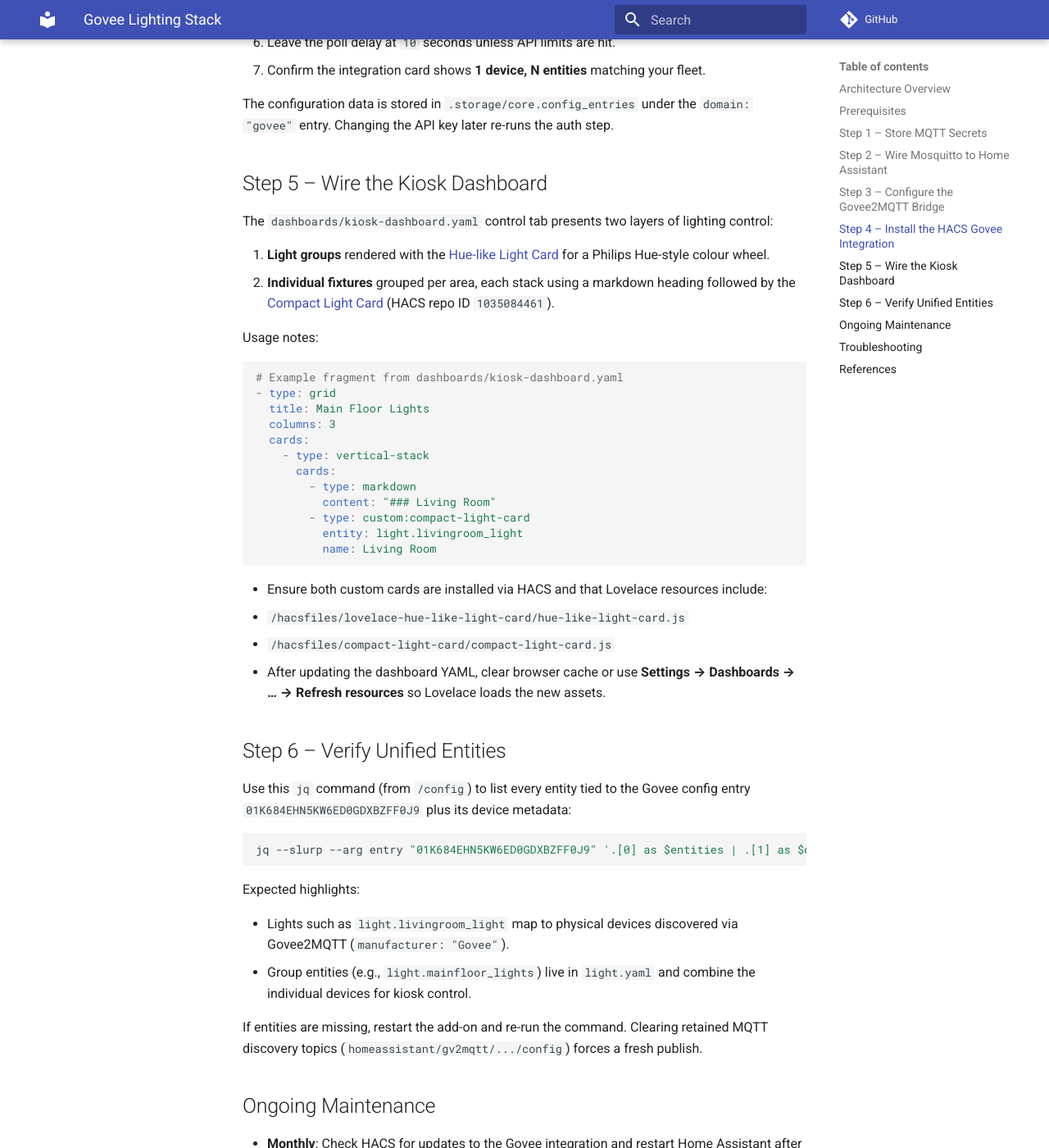
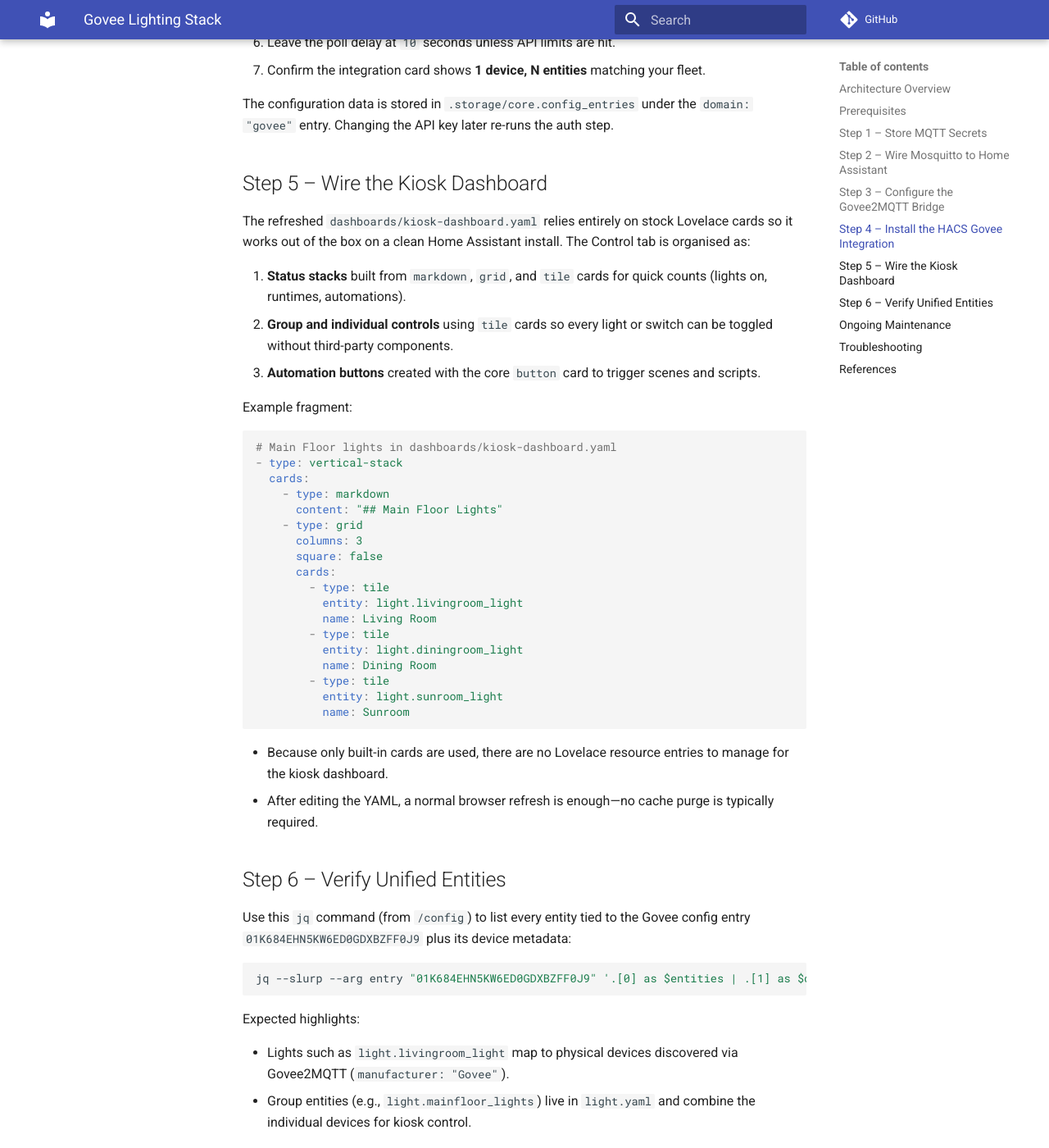
Before and after one commit to dsainz3/gate-hub, an MkDocs documentation site: the page built from docs/how-to/lighting/govee-lighting-stack.md, in a window 1280 px wide and 1400 px high, scrolled down 2618 px. Shown: the whole window at 82% size. Built offline with MkDocs 1.6.1 and Material for MkDocs 9.7.7, drawn with Linux system fonts in a browser that asks for light colours; comment, search, counter and statistics services are not loaded; some of the changed text lies outside the part shown.

Commit message:
rebuilt kiosk with base cards.

````diff
--- a/docs/how-to/lighting/govee-lighting-stack.md
+++ b/docs/how-to/lighting/govee-lighting-stack.md
@@ -115,32 +115,37 @@
 
 ## Step 5 – Wire the Kiosk Dashboard
 
-The `dashboards/kiosk-dashboard.yaml` control tab presents two layers of lighting control:
+The refreshed `dashboards/kiosk-dashboard.yaml` relies entirely on stock Lovelace cards so it works out of the box on a clean Home Assistant install. The Control tab is organised as:
 
-1. **Light groups** rendered with the [Hue-like Light Card](https://github.com/Gh61/lovelace-hue-like-light-card) for a Philips Hue-style colour wheel.
-2. **Individual fixtures** grouped per area, each stack using a markdown heading followed by the [Compact Light Card](http://192.168.0.104:8123/hacs/repository/1035084461) (HACS repo ID `1035084461`).
+1. **Status stacks** built from `markdown`, `grid`, and `tile` cards for quick counts (lights on, runtimes, automations).
+2. **Group and individual controls** using `tile` cards so every light or switch can be toggled without third-party components.
+3. **Automation buttons** created with the core `button` card to trigger scenes and scripts.
 
-Usage notes:
+Example fragment:
 
 ```yaml
-# Example fragment from dashboards/kiosk-dashboard.yaml
-- type: grid
-  title: Main Floor Lights
-  columns: 3
+# Main Floor lights in dashboards/kiosk-dashboard.yaml
+- type: vertical-stack
   cards:
-    - type: vertical-stack
+    - type: markdown
+      content: "## Main Floor Lights"
+    - type: grid
+      columns: 3
+      square: false
       cards:
-        - type: markdown
-          content: "### Living Room"
-        - type: custom:compact-light-card
+        - type: tile
           entity: light.livingroom_light
           name: Living Room
+        - type: tile
+          entity: light.diningroom_light
+          name: Dining Room
+        - type: tile
+          entity: light.sunroom_light
+          name: Sunroom
 ```
 
-- Ensure both custom cards are installed via HACS and that Lovelace resources include:
-  - `/hacsfiles/lovelace-hue-like-light-card/hue-like-light-card.js`
-  - `/hacsfiles/compact-light-card/compact-light-card.js`
-- After updating the dashboard YAML, clear browser cache or use **Settings → Dashboards → … → Refresh resources** so Lovelace loads the new assets.
+- Because only built-in cards are used, there are no Lovelace resource entries to manage for the kiosk dashboard.
+- After editing the YAML, a normal browser refresh is enough—no cache purge is typically required.
 
 ## Step 6 – Verify Unified Entities
 
@@ -167,15 +172,14 @@
 ## Troubleshooting
 
 - **Entities duplicated** – Delete old `light.*` entries tied to legacy integrations, then reload MQTT discovery.
-- **Color controls missing in the UI** – Confirm the Hue-like and Compact cards are installed/enabled in Lovelace resources and that the YAML references `custom:hue-like-light-card` / `custom:compact-light-card`.
+- **Color controls missing in the UI** – Tile cards expose on/off, brightness, and colour temperature by default. For RGB colour pickers, expose the entity through the standard light more-info dialog or layer in a custom card if needed.
 - **MQTT auth failures** – Re-enter credentials in the add-on UI and the MQTT integration; inspect the Mosquitto log for `Connection Refused` codes.
 - **API quota exceeded** – Increase the poll `delay` in the Govee integration configuration or temporarily disable the cloud path and rely on the LAN bridge.
 
 ## References
 
 - HACS repository: <https://github.com/LaggAt/hacs-govee>
-- Hue-like Light Card: <https://github.com/Gh61/lovelace-hue-like-light-card>
-- Compact Light Card: <http://192.168.0.104:8123/hacs/repository/1035084461>
+- Lovelace tile reference: <https://www.home-assistant.io/dashboards/tile/>
 - Govee2MQTT project: <https://github.com/wez/govee2mqtt>
 - Mosquitto add-on docs: [docs/how-to/addons/mqtt.md](../addons/mqtt.md)
 - Govee2MQTT add-on guide: [docs/how-to/addons/govee2mqtt.md](../addons/govee2mqtt.md)
````
Also changed, not shown: README.md (+3 -2 lines), 2 other files.
